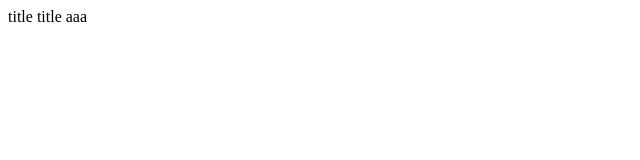
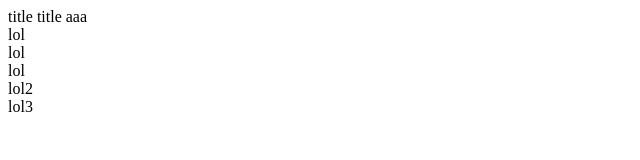
Before and after one commit to amal918b/MMD2, a plain HTML site: page notIndex.html in a window 1280 px wide. Shown: the whole page, without its empty margins (0-640 px from the left). Drawn offline with Linux system fonts and the light colour scheme.

Commit message:
conflict?orisit...

```diff
--- a/notIndex.html
+++ b/notIndex.html
@@ -1,4 +1,11 @@
 <html><head>title title</head>
 
-<body> aaa</body>
+<body> aaa
+
+    <nav>lol</nav>
+    <nav>lol</nav>
+    <nav>lol</nav>
+    <nav>lol2</nav>
+    <nav>lol3</nav>
+    </body>
 </html>
```
